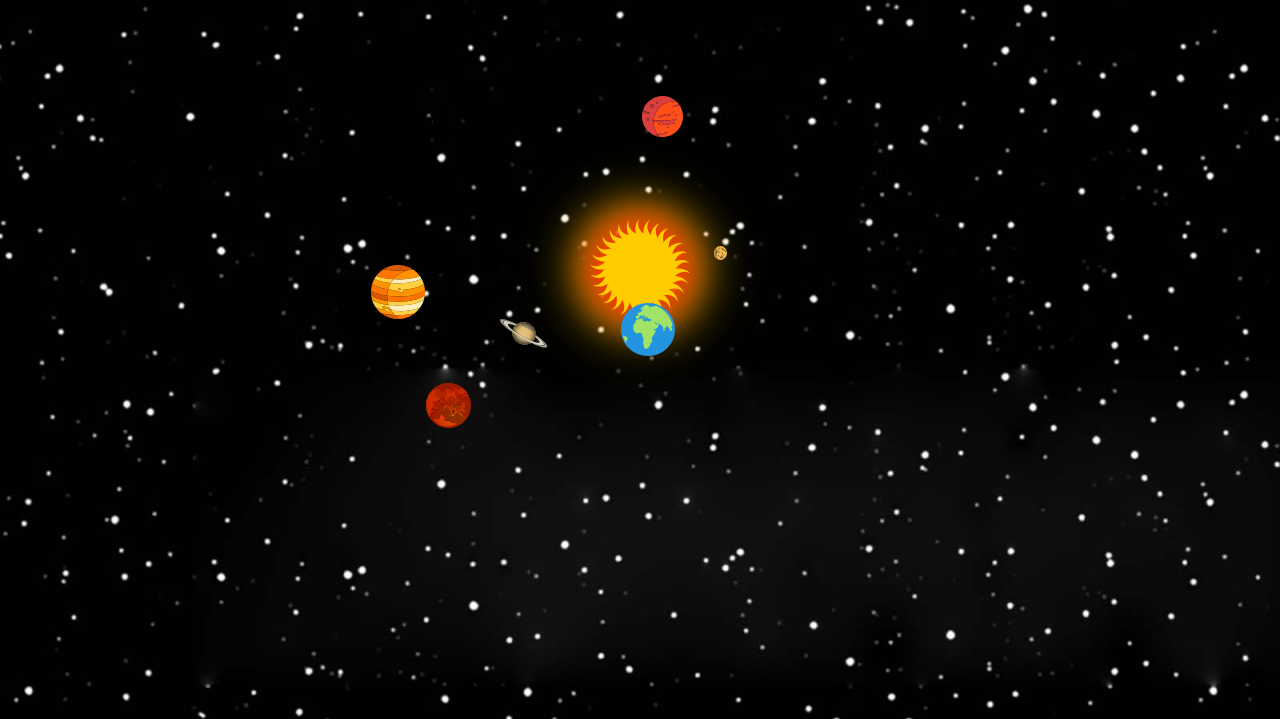
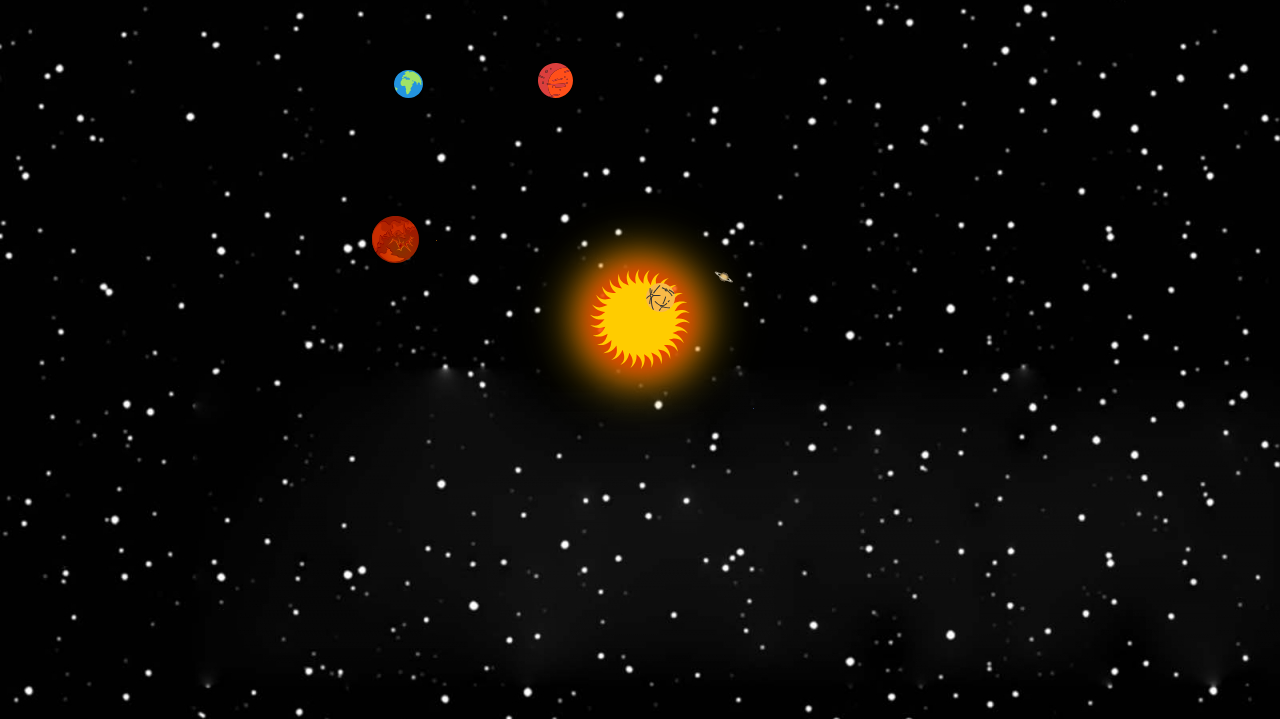
Before and after one commit to Gehinom/solar-system, a plain HTML site: page index.html in a window 1280 px wide. Shown: the part 81-800 px from the top of the page. Drawn offline with Linux system fonts and the light colour scheme.

Commit message:
small fixes

```diff
--- a/force.js
+++ b/force.js
@@ -25,11 +25,6 @@ export function force(planetOne) {
 
   if (planetOneCenterX > sunCenterX || planetOne.imgRadius >= 0) {
     planetOne.imgRadius += (sunCenterX - planetOneCenterX) / 250
-   // if (distanceY >= distanceX && sunCenterY > planetOneCenterY) {
-   //   planetOne.imgRadius -= (sunCenterY - planetOneCenterY) / 250
-   // } else {
-   //   planetOne.imgRadius += (planetOneCenterY - sunCenterY) / 250
-   // }
   } else {
     planetOne.imgRadius -= (planetOneCenterX - sunCenterX) / 250
   }
--- a/index.html
+++ b/index.html
@@ -10,7 +10,7 @@
 
 <body>
   <h1>
-    Sun System
+    Solar System
   </h1>
 </body>
 <script src='app.js' type="module"></script>
--- a/planets.js
+++ b/planets.js
@@ -5,7 +5,7 @@ let sun = {
   planetRadius: 100,
   imgRadius: 100,
   x: window.innerWidth / 2 - 50,
-  y: window.innerHeight / 2 - 100,
+  y: window.innerHeight / 2 - 50,
   vx: 0,
   vy: 0,
   img: document.createElement('img')
@@ -20,8 +20,8 @@ let mercury = {
   mass: 0.3,
   planetRadius: 24,
   imgRadius: 24,
-  x: window.innerWidth / 2 - 50,
-  y: window.innerHeight / 2,
+  x: window.innerWidth / 2 - 150,
+  y: window.innerHeight / 2 - 50,
   vx: 1,
   vy: 1,
   img: document.createElement('img')
@@ -35,8 +35,8 @@ let venus = {
   mass: 4.8,
   planetRadius: 60,
   imgRadius: 60,
-  x: window.innerWidth / 2 - 200,
-  y: window.innerHeight / 2 + 50,
+  x: window.innerWidth / 2 - 250,
+  y: window.innerHeight / 2,
   vx: 1,
   vy: -1,
   img: document.createElement('img')
@@ -50,7 +50,7 @@ let earth = {
   mass: 5.9,
   planetRadius: 64,
   imgRadius: 64,
-  x: window.innerWidth / 2 - 100,
+  x: window.innerWidth / 2 - 250,
   y: window.innerHeight / 2 - 200,
   vx: 2,
   vy: 1,
@@ -65,7 +65,7 @@ let mars = {
   mass: 0.7,
   planetRadius: 34,
   imgRadius: 34,
-  x: window.innerWidth / 2 - 150,
+  x: window.innerWidth / 2 - 200,
   y: window.innerHeight / 2 - 150,
   vx: 1,
   vy: -2,
@@ -79,8 +79,8 @@ planets.push(mars)
 let jupiter = {
   mass: 1900,
   planetRadius: 69.9,
-  imgRadius: 70,
-  x: window.innerWidth / 2 - 250,
+  imgRadius: 70*1.5,
+  x: window.innerWidth / 2 - 400,
   y: window.innerHeight / 2 - 150,
   vx: 2,
   vy: 1,
@@ -94,8 +94,8 @@ planets.push(jupiter)
 let saturn = {
   mass: 568,
   planetRadius: 58.2,
-  imgRadius: 58*3,
-  x: window.innerWidth / 2 - 300,
+  imgRadius: 58*4,
+  x: window.innerWidth / 2 - 450,
   y: window.innerHeight / 2 + 150,
   vx: 2,
   vy: -2,
@@ -109,8 +109,8 @@ planets.push(saturn)
 let uranus = {
   mass: 87,
   planetRadius: 25.4,
-  imgRadius: 25*4,
-  x: window.innerWidth / 2 - 350,
+  imgRadius: 25*6,
+  x: window.innerWidth / 2 - 500,
   y: window.innerHeight / 2 - 200,
   vx: 3,
   vy: -1,
@@ -124,8 +124,8 @@ planets.push(uranus)
 let neptune = {
   mass: 102,
   planetRadius: 24.6,
-  imgRadius: 24*4,
-  x: window.innerWidth / 2 - 400,
+  imgRadius: 24*6,
+  x: window.innerWidth / 2 - 550,
   y: window.innerHeight / 2 + 200,
   vx: 2,
   vy: 3,
--- a/style.css
+++ b/style.css
@@ -1,4 +1,5 @@
 body {
+  overflow: hidden;
   background-image: url("img/skySrtarsBG.jpg");
 }
 
```
